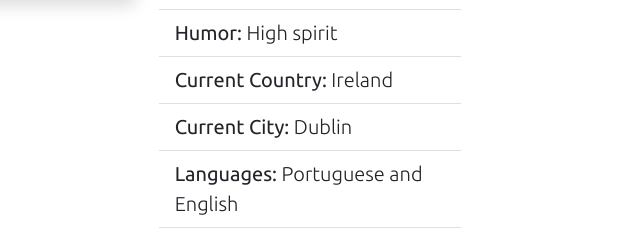
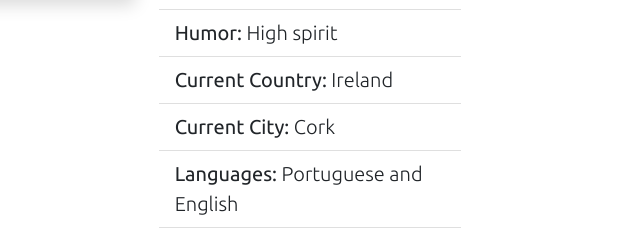
Before and after one commit to Leonardocvaleriano/personal-page, a plain HTML site: page index.html in a window 1280 px wide. Shown: the part 1252-1488 px from the top of the page, 480-1120 px from the left. Drawn offline with nearby package versions, Linux system fonts and the light colour scheme.

Commit message:
feat: current city updated

```diff
--- a/index.html
+++ b/index.html
@@ -118,7 +118,7 @@
                                         </li>
                                         <li class="list-group-item">
                                             Current City:<span class="fw-lighter">
-                                                Dublin
+                                                Cork
                                             </span>
                                         </li>
 
```
